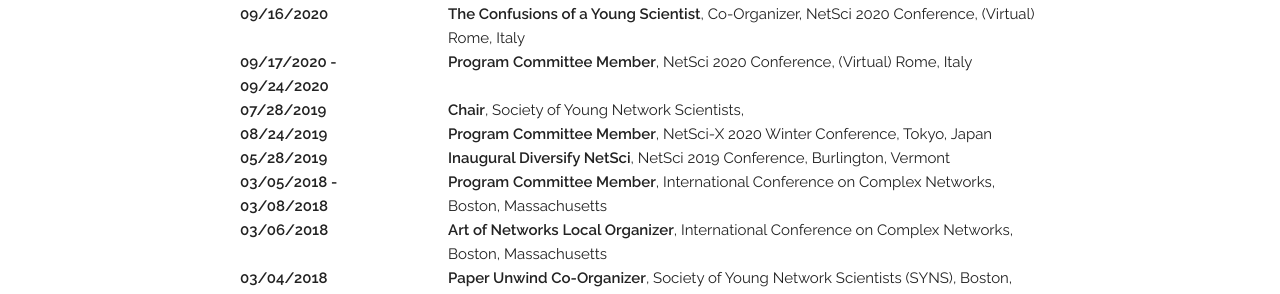
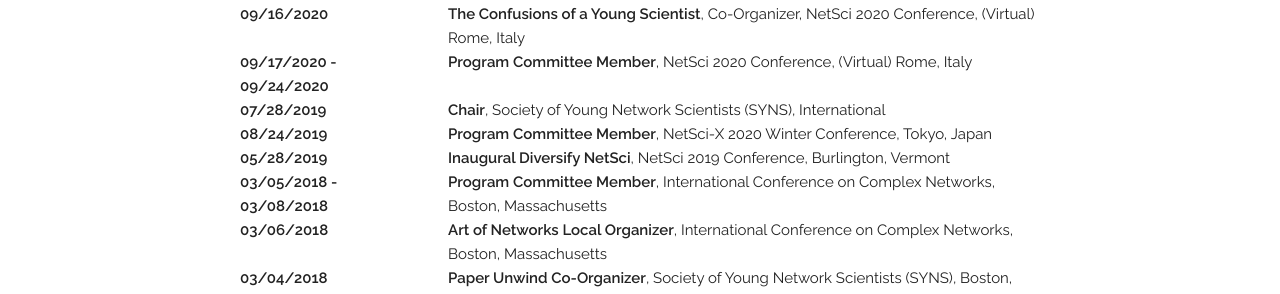
Before and after one commit to dinacmistry/dinacmistry.github.io, a Jekyll site: the page built from index.html, in a window 1280 px wide and 900 px high, scrolled down 5299 px. Shown: the part 159-453 px from the top of the window. Built offline with Jekyll 4.4.1, drawn with Linux system fonts in a browser that asks for light colours; some web fonts are replaced.

Commit message:
cleaning up service

```diff
--- a/_data/service.yaml
+++ b/_data/service.yaml
@@ -26,8 +26,8 @@
   date: "09/17/2020 - 09/24/2020"
 
 - title: "Chair"
-  subtitle: "Society of Young Network Scientists"
-  # location: "International S"
+  subtitle: "Society of Young Network Scientists (SYNS)"
+  location: "International"
   date: "07/28/2019"
 
 - title: "Program Committee Member"
```
